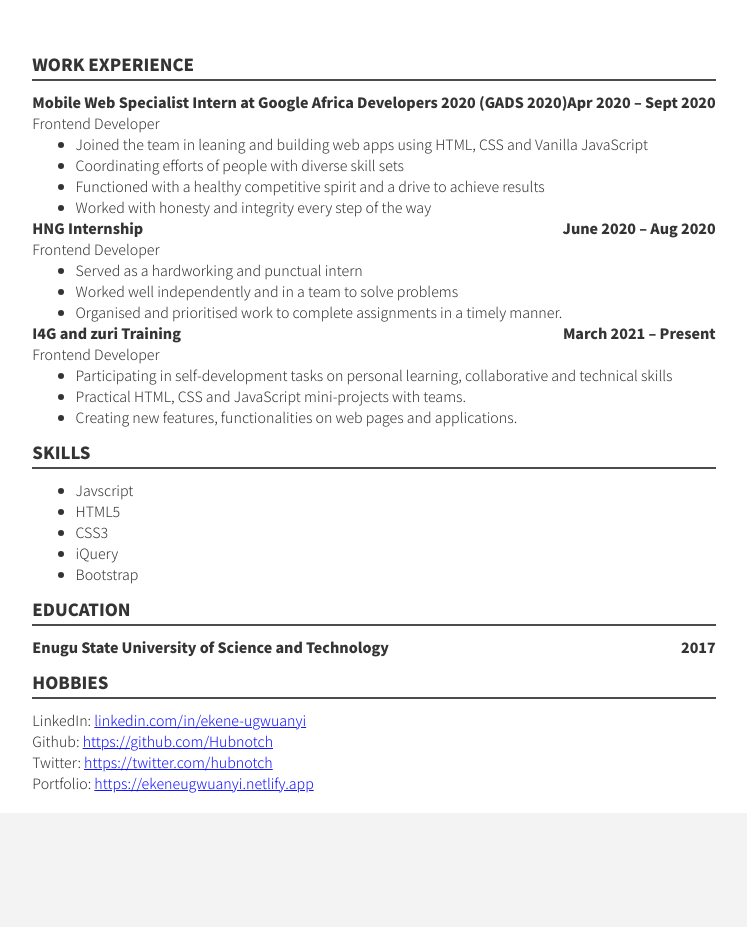
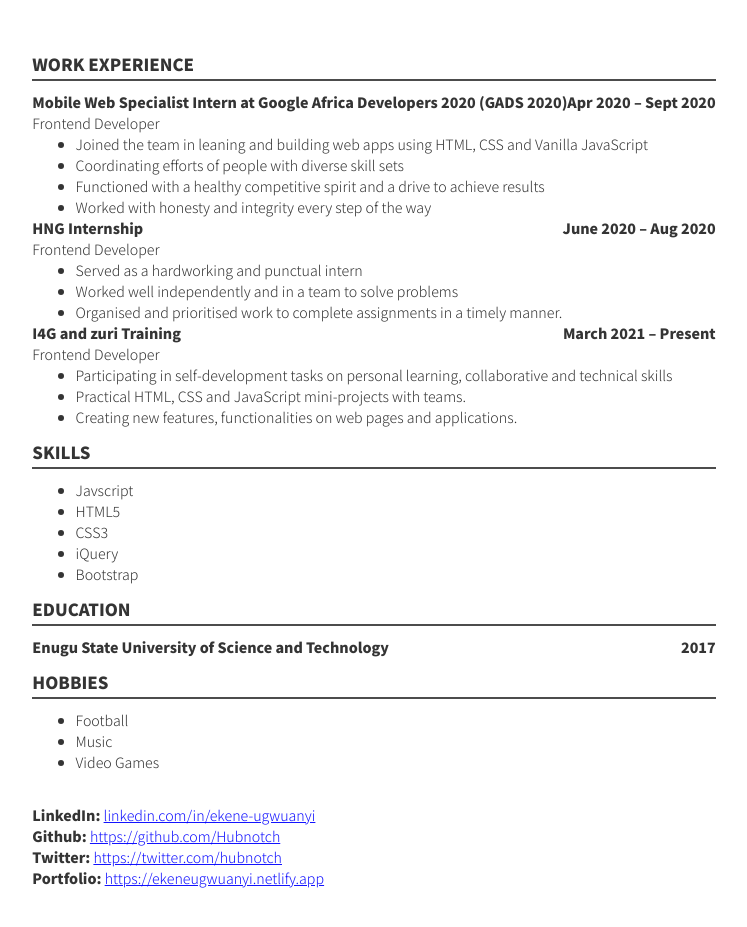
Before and after one commit to Hubnotch/my_digital_CV, a plain HTML site: page index.html in a window 1280 px wide. Shown: the part 131-1058 px from the top of the page, without its empty margins (266-1013 px from the left). Before the commit the page ends 944 px from the top, so only its background shows below. Drawn offline with Linux system fonts and the light colour scheme.

Commit message:
editted the social links and hobbies section

```diff
--- a/CSS/style.css
+++ b/CSS/style.css
@@ -61,9 +61,14 @@ font-size: 89%;
     justify-content: space-between;
 }
 
+.social--links p span,
 span {
     font-weight: bold;
 }
 ul {
     margin-left: 2.7rem;
 }
+
+.social--links {
+    margin: 2rem 0;
+}
--- a/index.html
+++ b/index.html
@@ -104,14 +104,18 @@
 
         <section class="hobbies">
           <h3>HOBBIES</h3>
-
+          <ul>
+            <li>Football</li>
+            <li>Music</li>
+            <li>Video Games</li>
+          </ul>
         </section>
 
         <section class="social--links">
-         <p>LinkedIn: <a href="https://www.linkedin.com/in/ekene-ugwuanyi/" target="_blank">linkedin.com/in/ekene-ugwuanyi</a> </p>
-          <p>Github: <a href="https://github.com/Hubnotch" target="_blank">https://github.com/Hubnotch</a></p>
-          <p>Twitter: <a href="https://twitter.com/hubnotch" target="_blank">https://twitter.com/hubnotch</a></p>
-          <p>Portfolio: <a href="https://ekeneugwuanyi.netlify.app" target="_blank">https://ekeneugwuanyi.netlify.app</a></p>
+         <p><span>LinkedIn:</span> <a href="https://www.linkedin.com/in/ekene-ugwuanyi/" target="_blank">linkedin.com/in/ekene-ugwuanyi</a> </p>
+          <p><span>Github:</span> <a href="https://github.com/Hubnotch" target="_blank">https://github.com/Hubnotch</a></p>
+          <p><span>Twitter:</span> <a href="https://twitter.com/hubnotch" target="_blank">https://twitter.com/hubnotch</a></p>
+          <p><span>Portfolio:</span> <a href="https://ekeneugwuanyi.netlify.app" target="_blank">https://ekeneugwuanyi.netlify.app</a></p>
         </section>
       </article>
     </section>
```
